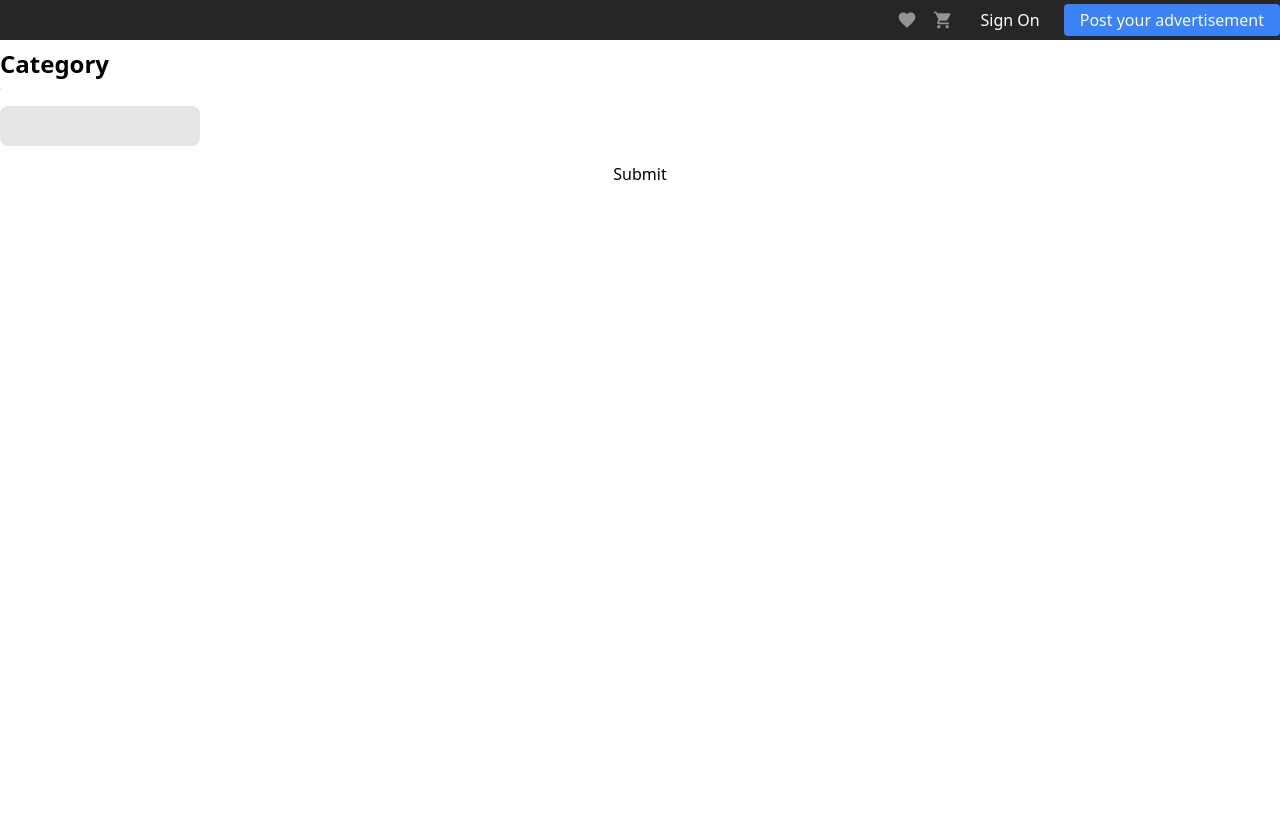
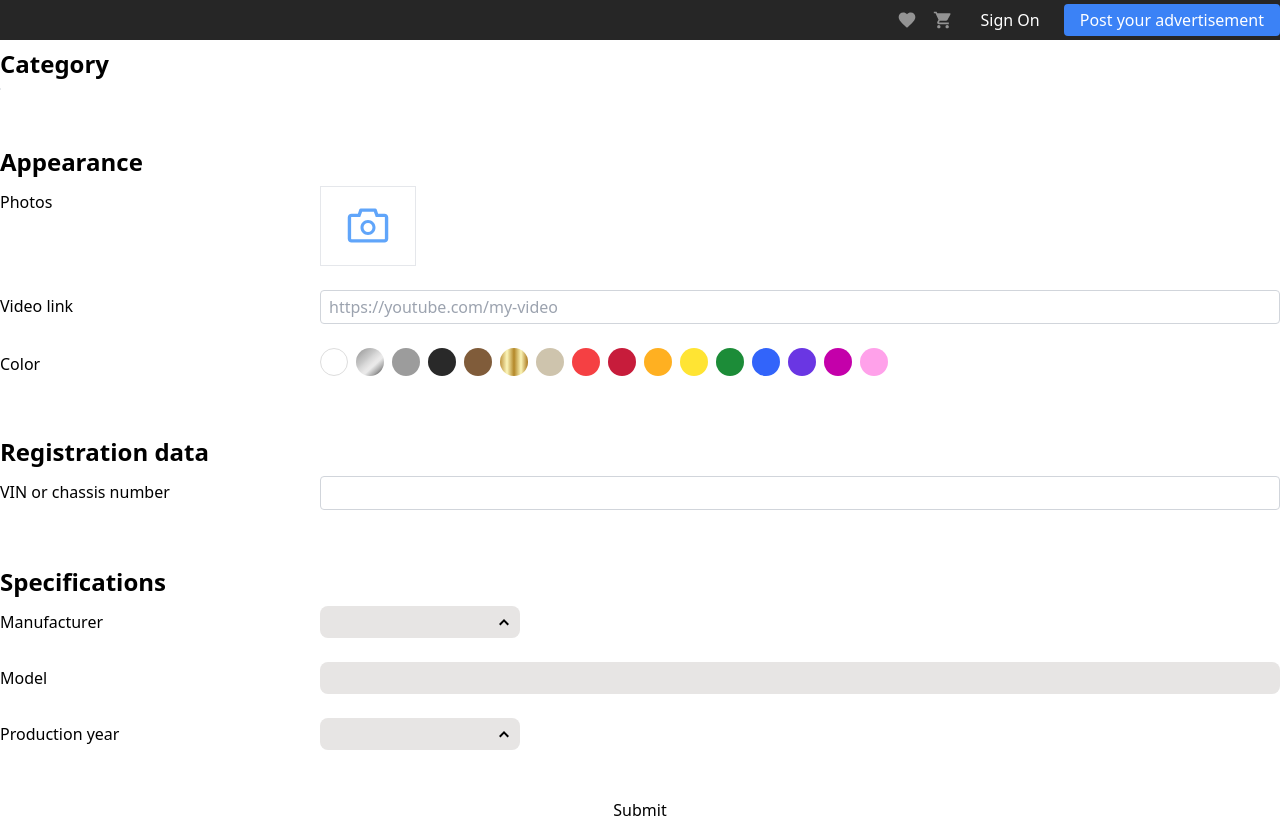
Before and after one commit to johndoe69812/lumen-bazar, a Next.js app in the folder web/: page /ad/create in a window 1280 px wide. Before the commit the page ends 800 px from the top, so only its background shows below. Built offline with nearby package versions, Linux system fonts and the light colour scheme; no server answers.

Commit message:
wip(Create Ad): added additional rows

```diff
--- a/web/src/app/ad/create/page.tsx
+++ b/web/src/app/ad/create/page.tsx
@@ -1,5 +1,4 @@
 import AdWizard from "@/modules/create-ad/ad-wizard";
-import Heading from "@/shared/components/heading";
 import { Metadata } from "next";
 
 export const metadata: Metadata = {
@@ -9,7 +8,6 @@ export const metadata: Metadata = {
 const CreateAdPage = () => {
   return (
     <div>
-      <Heading variant="h2">Category</Heading>
       <AdWizard categoryId="cars" />
     </div>
   );
--- a/web/src/modules/create-ad/ad-wizard/ad-wizard.tsx
+++ b/web/src/modules/create-ad/ad-wizard/ad-wizard.tsx
@@ -1,18 +1,176 @@
 "use client";
 
 import { Formik } from "formik";
+import { AiOutlineCamera } from "@react-icons/all-files/ai/AiOutlineCamera";
+import { FaCheck } from "@react-icons/all-files/fa/FaCheck";
+
 import SelectCategory from "../select-category";
 import Input from "@/shared/components/form/input";
 import { SelectField } from "@/shared/components/form/select";
 import Button from "@/shared/components/button";
 import { brandList } from "./brands.stub";
+import { PropsWithChildren, useState } from "react";
+import Heading from "@/shared/components/heading";
+import clsx from "clsx";
 
 type Props = {
   categoryId: string;
 };
 
+const Row = (props: PropsWithChildren<{ title: string }>) => {
+  const { children, title } = props;
+
+  return (
+    <div className="grid grid-cols-12">
+      <div className="col-span-3">
+        <div className="leading-8">{title}</div>
+      </div>
+      <div className="col-span-9">{children}</div>
+    </div>
+  );
+};
+
+const Section = (props: PropsWithChildren<{ title: string }>) => {
+  const { children, title } = props;
+
+  return (
+    <div>
+      <Heading variant="h2">{title}</Heading>
+      <div className="flex flex-col gap-6">{children}</div>
+    </div>
+  );
+};
+
+const MediaUploader = () => {
+  return (
+    <label className="w-24 h-20 flex justify-center items-center cursor-pointer border focus-within:ring hover:bg-gray-100">
+      <input type="file" className="absolute opacity-0" />
+      <span className="text-5xl text-blue-400">
+        <AiOutlineCamera />
+      </span>
+    </label>
+  );
+};
+
+const ColorSwatches = () => {
+  const colors = [
+    {
+      label: "White",
+      value: "#fff",
+    },
+    {
+      label: "Silver",
+      value:
+        "linear-gradient(137.23deg, #A0A0A0 10.41%, #BBBBBB 26.75%, #C8C8C8 36.61%, #D7D7D7 44.49%, #E9E8E8 57.99%, #E9E9E9 63.45%, #A7A7A7 79.24%, #727171 87.65%, #CCCCCC 87.66%, #676767 87.66%)",
+    },
+    {
+      label: "Gray",
+      value: "#9C9C9C",
+    },
+    {
+      label: "Black",
+      value: "#292929",
+    },
+    {
+      label: "Brown",
+      value: "#805C3A",
+    },
+    {
+      label: "Golden",
+      value:
+        "linear-gradient(to right, #BF953F, #FCF6BA, #B38728, #FBF5B7, #AA771C)",
+    },
+    {
+      label: "Beige",
+      value: "#CEC4AD",
+    },
+    {
+      label: "Red",
+      value: "#F54043",
+    },
+    {
+      label: "Burgundy",
+      value: "#C71C3B",
+    },
+    {
+      label: "Orange",
+      value: "#FFB021",
+    },
+    {
+      label: "Yellow",
+      value: "#FFE433",
+    },
+    {
+      label: "Green",
+      value: "#1C8C38",
+    },
+    {
+      label: "Blue",
+      value: "#3264FA",
+    },
+    {
+      label: "Violet",
+      value: "#6A36E3",
+    },
+    {
+      label: "Purple",
+      value: "#c400aa",
+    },
+    { label: "Pink", value: "#FFA1EA" },
+  ];
+
+  const [activeIndex, setActiveIndex] = useState<number>();
+
+  return (
+    <div className="">
+      <div className="flex gap-2">
+        {colors.map(({ label, value }, index) => {
+          const showBorder = value === "#fff";
+
+          const extraStyle = showBorder ? { border: "1px solid #ddd" } : {};
+          const isActive = activeIndex === index;
+
+          return (
+            <div
+              key={index}
+              title={label}
+              className={clsx(
+                "w-7 h-7 rounded-full cursor-pointer transition",
+                !isActive && "hover:scale-105"
+              )}
+              style={{
+                background: value,
+                ...extraStyle,
+              }}
+              onClick={() =>
+                setActiveIndex((prev) => (prev === index ? undefined : index))
+              }
+            >
+              <div
+                className={clsx(
+                  "w-5 h-5 m-1 flex justify-center items-center text-xs transition scale-0 rounded-full bg-white",
+                  isActive && "scale-100"
+                )}
+              >
+                <FaCheck />
+              </div>
+            </div>
+          );
+        })}
+      </div>
+    </div>
+  );
+};
+
 const AdBuilder = (props: Props) => {
   const { categoryId } = props;
+
+  const years = Array(70)
+    .fill(null)
+    .map((_, index) => ({
+      label: (new Date().getFullYear() - index).toString(),
+      value: new Date().getFullYear() - index,
+    }));
 
   if (!categoryId) {
     return null;
@@ -29,9 +187,50 @@ const AdBuilder = (props: Props) => {
         }}
       >
         {({ errors, touched, submitForm }) => (
-          <div className="flex flex-col gap-4">
-            <SelectCategory />
-            <SelectField name="brand" options={brandList} />
+          <div className="flex flex-col gap-12">
+            <Section title="Category">
+              <SelectCategory />
+            </Section>
+
+            <Section title="Appearance">
+              <Row title="Photos">
+                <MediaUploader />
+              </Row>
+              <Row title="Video link">
+                <Input
+                  name="video"
+                  placeholder="https://youtube.com/my-video"
+                  className="pl-2 py-1 w-[400px] rounded border border-gray-300 focus-within:ring"
+                />
+              </Row>
+              <Row title="Color">
+                <ColorSwatches />
+              </Row>
+            </Section>
+
+            <Section title="Registration data">
+              <Row title="VIN or chassis number">
+                <Input
+                  name="vin"
+                  className="pl-2 py-1 w-[400px] rounded border border-gray-300 focus-within:ring"
+                />
+              </Row>
+            </Section>
+
+            <Section title="Specifications">
+              <Row title="Manufacturer">
+                <SelectField name="brand" options={brandList} isClearable />
+              </Row>
+              <Row title="Model">
+                <Input
+                  name="model"
+                  className="bg-stone-200 w-[200px] px-2 py-1 rounded-lg focus-within:ring"
+                />
+              </Row>
+              <Row title="Production year">
+                <SelectField name="year" options={years} isClearable />
+              </Row>
+            </Section>
             <Button type="submit" onClick={submitForm}>
               Submit
             </Button>
--- a/web/src/shared/components/form/select/options-popup.tsx
+++ b/web/src/shared/components/form/select/options-popup.tsx
@@ -16,7 +16,7 @@ const OptionsPopup = forwardRef(
     return (
       <div
         ref={ref}
-        className="absolute w-[200px] max-h-[200px] overflow-auto mt-1 py-2 rounded-lg shadow-xl bg-white animate-fadeIn"
+        className="absolute w-[200px] max-h-[200px] z-10 overflow-auto mt-2 py-2 rounded-lg shadow-slate-200 shadow-[0_0_2px_1px] bg-white animate-fadeIn"
       >
         {options.length === 0 && <div className="p-2">Nothing found</div>}
         {options.length > 0 &&
--- a/web/src/shared/components/form/select/select.tsx
+++ b/web/src/shared/components/form/select/select.tsx
@@ -11,6 +11,9 @@ import {
   useState,
 } from "react";
 import { CgSpinner } from "@react-icons/all-files/cg/CgSpinner";
+import { GoChevronDown } from "@react-icons/all-files/go/GoChevronDown";
+import { GoChevronUp } from "@react-icons/all-files/go/GoChevronUp";
+import { IoCloseOutline } from "@react-icons/all-files/io5/IoCloseOutline";
 import { filterOptions } from "./utils";
 import { Option } from "./types";
 import OptionsPopup from "./options-popup";
@@ -19,6 +22,7 @@ import { useClickOutside } from "@/shared/hooks/use-click-outside";
 type Props = InputHTMLAttributes<HTMLSelectElement> & {
   name: string;
   options: Option[];
+  isClearable?: boolean;
   isLoading?: boolean;
   className?: string;
   error?: string;
@@ -36,19 +40,23 @@ const Select = forwardRef((props: Props, ref: Ref) => {
     options,
     className,
     isLoading = false,
-    type,
     error,
     value,
+    isClearable = false,
     touched = false,
     relyOnContext = true,
     onChange,
-    ...rest
   } = props;
 
   const [isOpened, setIsOpened] = useState(false);
   const [strValue, setStrValue] = useState("");
   const [selected, setSelected] = useState<Option>();
   const popupRef = useClickOutside(() => setIsOpened(false));
+
+  const handleClearValue = useCallback(() => {
+    setSelected(undefined);
+    setStrValue("");
+  }, []);
 
   const handleSelect = useCallback(
     (option: Option) => {
@@ -57,13 +65,12 @@ const Select = forwardRef((props: Props, ref: Ref) => {
         onChange?.(option.value);
         setStrValue(option.label);
       } else {
-        setSelected(undefined);
-        setStrValue("");
+        handleClearValue();
       }
 
       setIsOpened(false);
     },
-    [selected, onChange]
+    [selected, onChange, handleClearValue]
   );
 
   const filteredItems = useMemo(() => {
@@ -76,8 +83,9 @@ const Select = forwardRef((props: Props, ref: Ref) => {
   }, [value, options]);
 
   const rightIconClassName =
-    "absolute right-2 top-0 h-full flex justify-center items-center text-xl";
+    "absolute right-2 top-0 h-full flex justify-center items-center text-md";
   const isError = touched && error;
+  const showClearIcon = isClearable && strValue;
 
   return (
     <div className="w-full">
@@ -90,14 +98,27 @@ const Select = forwardRef((props: Props, ref: Ref) => {
       >
         <div>
           <div
-            className="w-[200px] p-2 rounded-lg focus-within:text-red bg-stone-200 hover:bg-stone-300"
-            onClick={() => setIsOpened(true)}
+            className="relative w-[200px] px-2 py-1 rounded-lg focus-within:ring bg-stone-200 hover:bg-stone-300"
+            onFocus={() => setIsOpened(true)}
+            onBlur={() => setTimeout(() => setIsOpened(false), 100)}
           >
             <input
               className="bg-transparent"
               value={strValue}
               onInput={(e) => setStrValue(e.currentTarget.value)}
             />
+
+            <div className={rightIconClassName}>
+              {isLoading && <CgSpinner className="animate-spin" />}
+              {showClearIcon && (
+                <IoCloseOutline
+                  className="cursor-pointer"
+                  onClick={handleClearValue}
+                />
+              )}
+              {!showClearIcon && !isOpened && <GoChevronUp />}
+              {!showClearIcon && isOpened && <GoChevronDown />}
+            </div>
           </div>
           {isOpened && (
             <OptionsPopup
@@ -108,11 +129,6 @@ const Select = forwardRef((props: Props, ref: Ref) => {
             />
           )}
         </div>
-        {isLoading && (
-          <div className={rightIconClassName}>
-            <CgSpinner className="animate-spin" />
-          </div>
-        )}
       </div>
       {isError && <span className="text-red-600">{error}</span>}
     </div>
```
